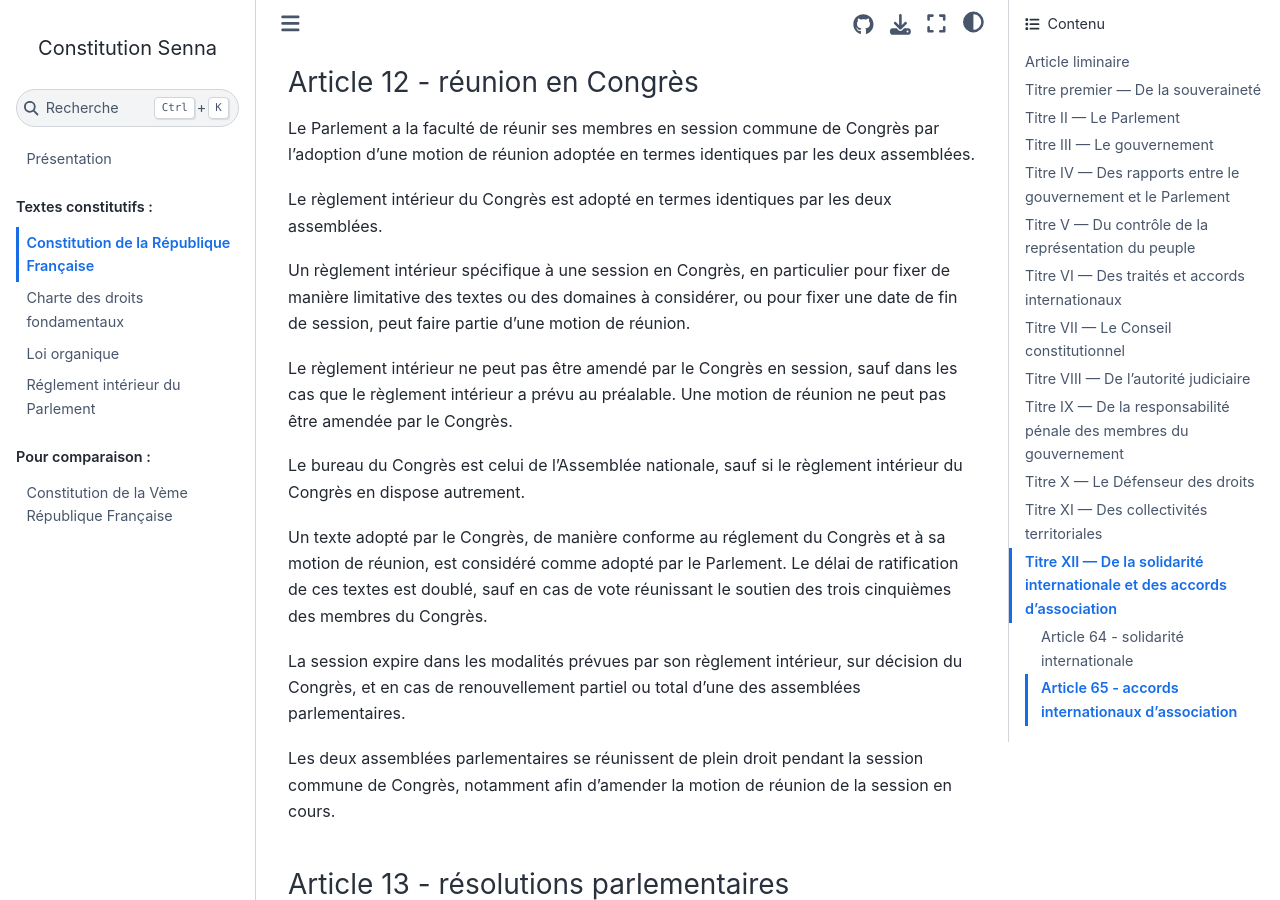
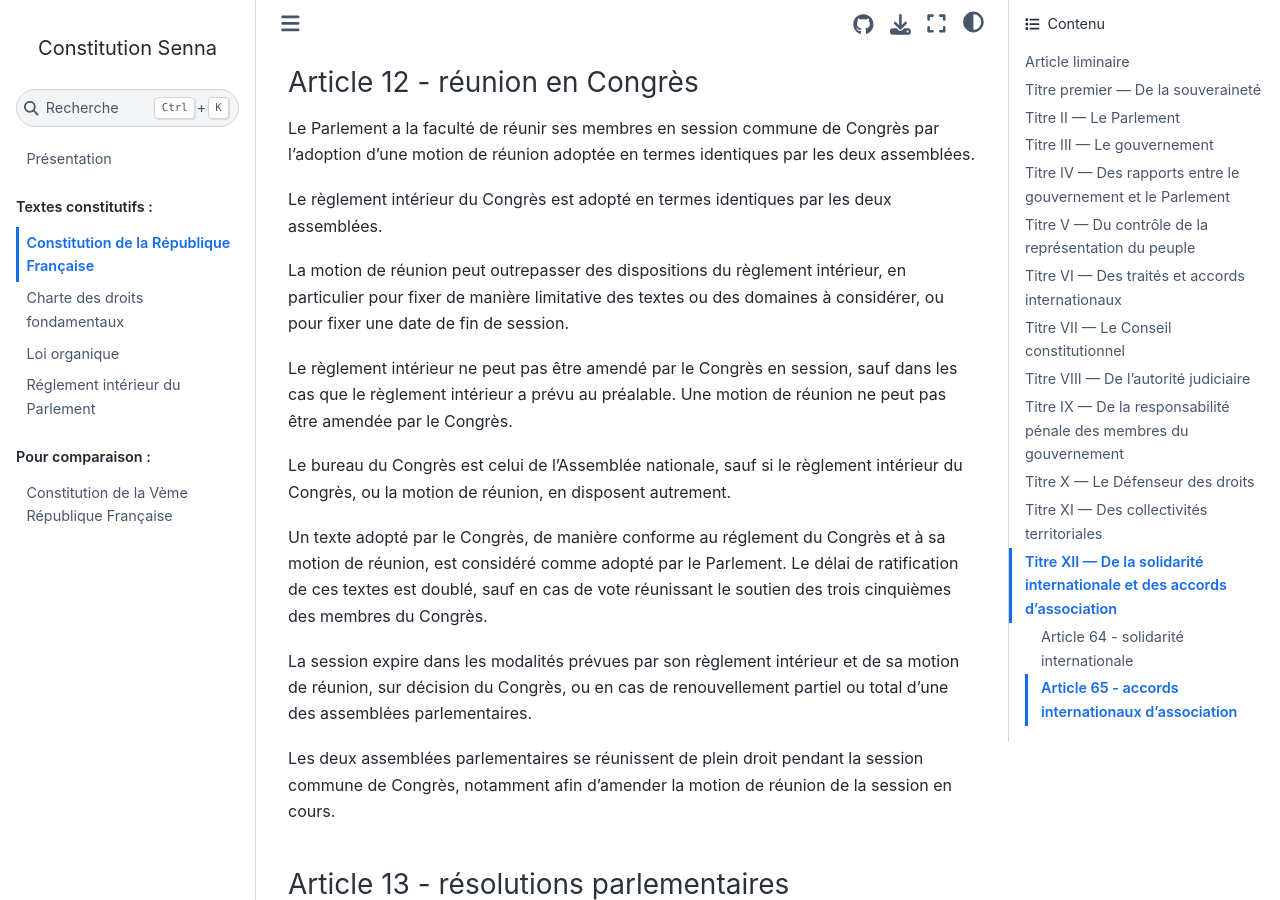
Before and after one commit to Gouvernathor/senna, a Sphinx documentation site: the page built from source/constitution.rst, in a window 1280 px wide and 900 px high, scrolled down 3494 px. Built offline with Sphinx 7.4.7 and the Sphinx Book theme 1.1.4, drawn with Linux system fonts in a browser that asks for light colours.

Commit message:
Séparation du réglement du Congrès et de la motion de réunion

```diff
--- a/source/constitution.rst
+++ b/source/constitution.rst
@@ -108,15 +108,15 @@
 
 Le règlement intérieur du Congrès est adopté en termes identiques par les deux assemblées.
 
-Un règlement intérieur spécifique à une session en Congrès, en particulier pour fixer de manière limitative des textes ou des domaines à considérer, ou pour fixer une date de fin de session, peut faire partie d'une motion de réunion.
+La motion de réunion peut outrepasser des dispositions du règlement intérieur, en particulier pour fixer de manière limitative des textes ou des domaines à considérer, ou pour fixer une date de fin de session.
 
 Le règlement intérieur ne peut pas être amendé par le Congrès en session, sauf dans les cas que le règlement intérieur a prévu au préalable. Une motion de réunion ne peut pas être amendée par le Congrès.
 
-Le bureau du Congrès est celui de l'Assemblée nationale, sauf si le règlement intérieur du Congrès en dispose autrement.
+Le bureau du Congrès est celui de l'Assemblée nationale, sauf si le règlement intérieur du Congrès, ou la motion de réunion, en disposent autrement.
 
 Un texte adopté par le Congrès, de manière conforme au réglement du Congrès et à sa motion de réunion, est considéré comme adopté par le Parlement. Le délai de ratification de ces textes est doublé, sauf en cas de vote réunissant le soutien des trois cinquièmes des membres du Congrès.
 
-La session expire dans les modalités prévues par son règlement intérieur, sur décision du Congrès, et en cas de renouvellement partiel ou total d'une des assemblées parlementaires.
+La session expire dans les modalités prévues par son règlement intérieur et de sa motion de réunion, sur décision du Congrès, ou en cas de renouvellement partiel ou total d'une des assemblées parlementaires.
 
 Les deux assemblées parlementaires se réunissent de plein droit pendant la session commune de Congrès, notamment afin d'amender la motion de réunion de la session en cours.
 
```
